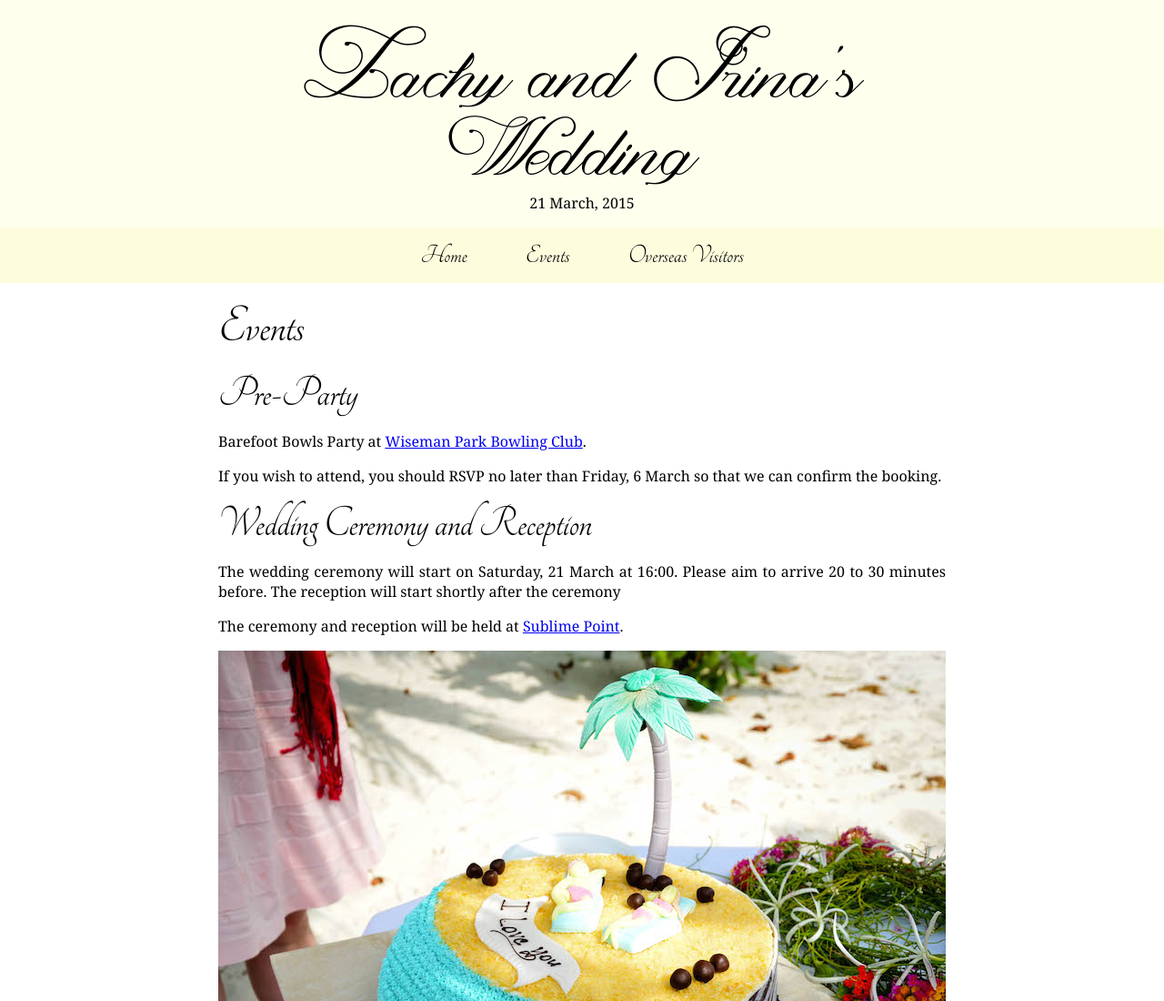
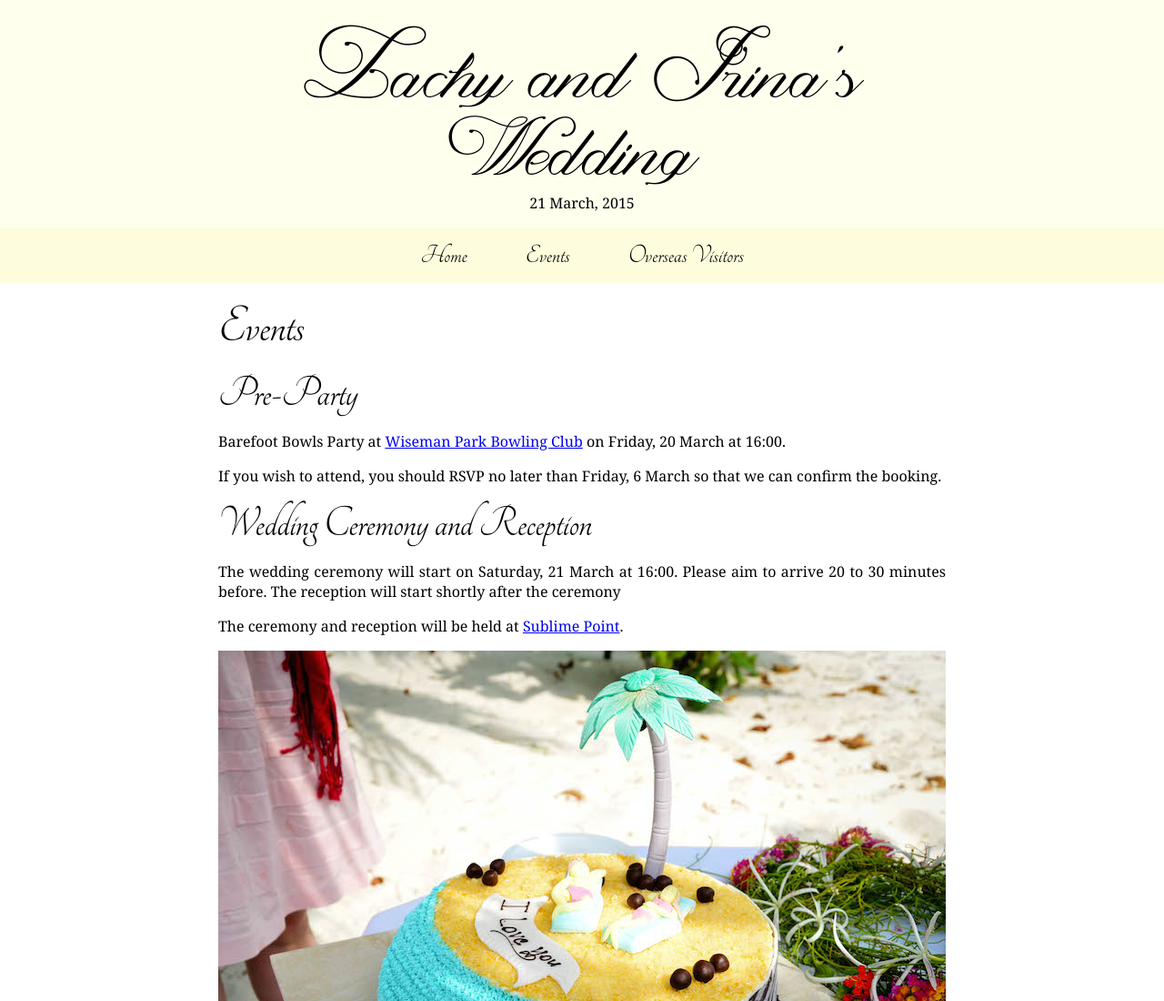
Before and after one commit to lachlanhunt/lachyandirina.com, a plain HTML site: page events.html in a window 1280 px wide. Shown: the top 1100 px of the page at 91% size. Drawn offline with Linux system fonts and the light colour scheme.

Commit message:
Add event time to the pre-party

```diff
--- a/events.html
+++ b/events.html
@@ -24,7 +24,7 @@
 	<section>
 		<h1>Pre-Party</h1>
 
-		<p>Barefoot Bowls Party at <a href="http://wpwc.com.au/">Wiseman Park Bowling Club</a>.</p>
+		<p>Barefoot Bowls Party at <a href="http://wpwc.com.au/">Wiseman Park Bowling Club</a> on Friday, 20 March at 16:00.</p>
 
 		<p>If you wish to attend, you should RSVP no later than Friday, 6 March so that we can confirm the booking.</p>
 	</section>
```
